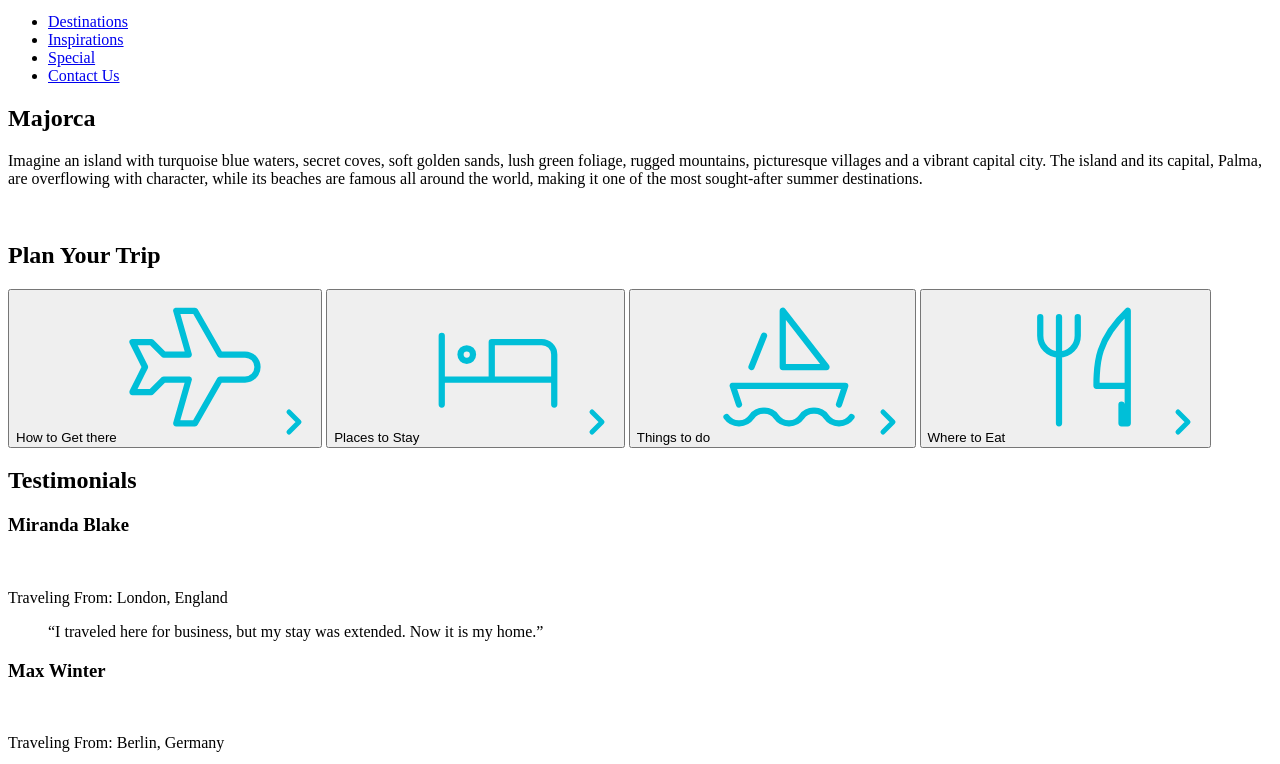
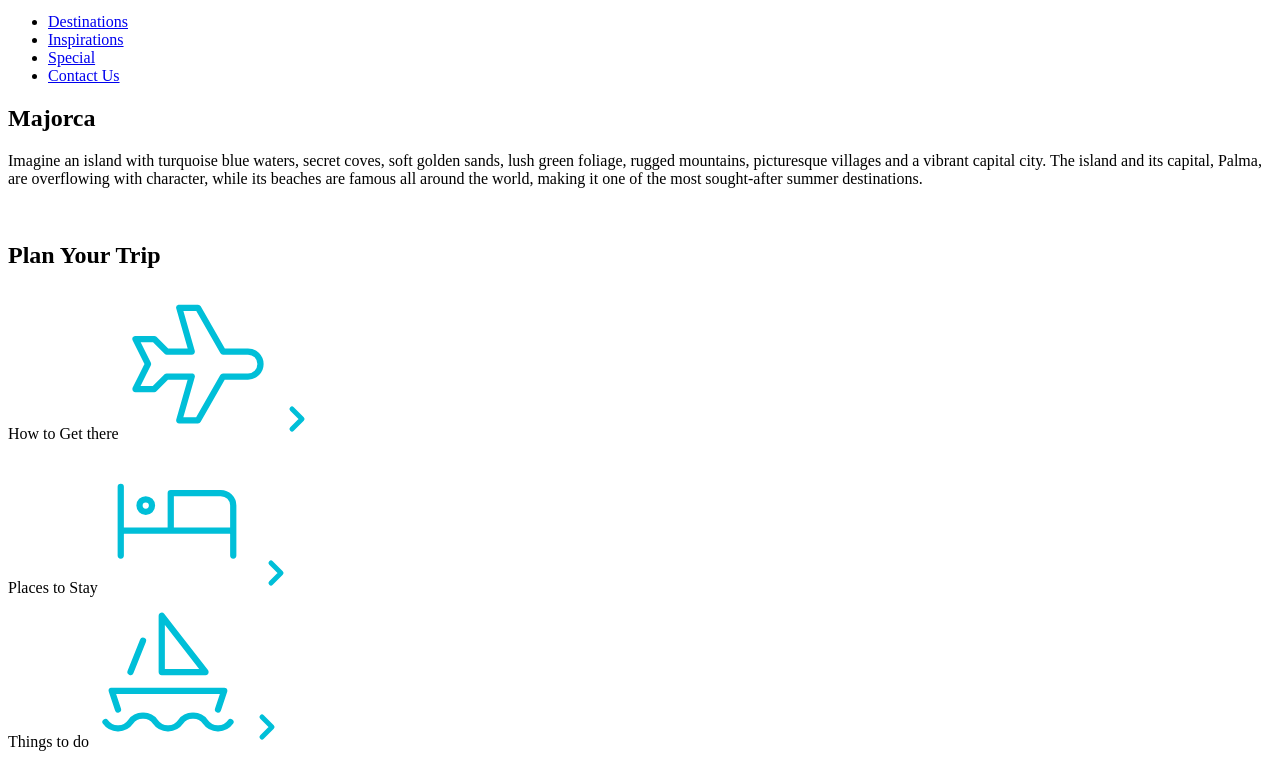
Before and after one commit to averyday84/wunderlust, a plain HTML site: page index.html in a window 1280 px wide. Shown: the part 135-899 px from the top of the page. Drawn offline with Linux system fonts and the light colour scheme.

Commit message:
buttons to divs

```diff
--- a/index.html
+++ b/index.html
@@ -40,7 +40,7 @@
             </section>
             <section>
                 <h2>Plan Your Trip</h2>
-                <button type="button" name="Searchforflights">
+                <div>
                     How to Get there
                     <svg xmlns="http://www.w3.org/2000/svg"
                         class="icon icon-tabler icon-tabler-plane" width="150"
@@ -62,9 +62,9 @@
                             <polyline points="9 6 15 12 9 18" />
                         </svg>
                     </a>
-                </button>
+                </div>
 
-                <button type="button" name="SearchforHotels">
+                <div>
                     Places to Stay
                     <svg xmlns="http://www.w3.org/2000/svg"
                         class="icon icon-tabler icon-tabler-bed" width="150"
@@ -87,9 +87,9 @@
                     </svg>
                 </a>
 
-            </button>
+            </div>
 
-            <button type="button" name="SearchforActivities">
+            <div>
                 Things to do
                 <svg xmlns="http://www.w3.org/2000/svg"
                     class="icon icon-tabler icon-tabler-sailboat"
@@ -116,9 +116,9 @@
                         <polyline points="9 6 15 12 9 18" />
                     </svg>
                 </a>
-            </button>
+            </div>
 
-            <button type="button" name="SearchforRestaurants">
+            <div>
                 Where to Eat
                 <svg xmlns="http://www.w3.org/2000/svg"
                     class="icon icon-tabler icon-tabler-tools-kitchen-2"
@@ -142,7 +142,7 @@
                         <polyline points="9 6 15 12 9 18" />
                     </svg>
                 </a>
-            </button>
+            </div>
         </section>
         <section>
             <h2>Testimonials</h2>
```
